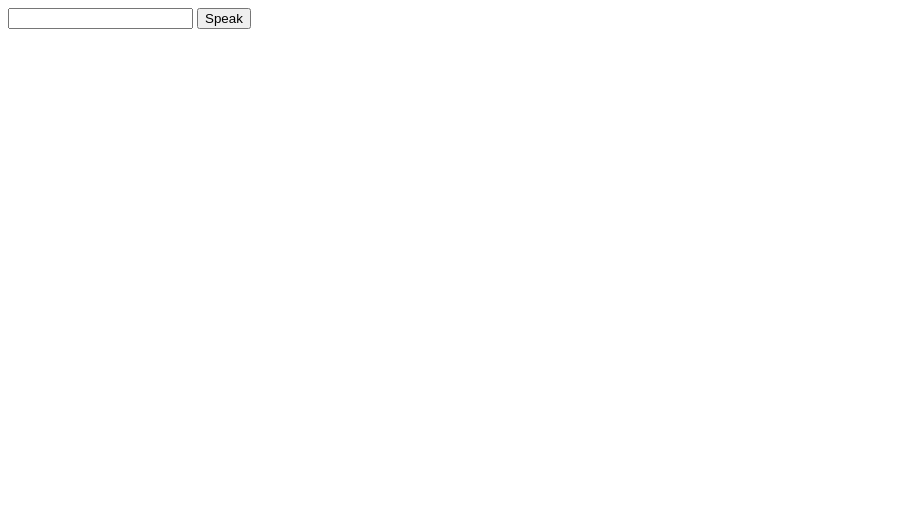
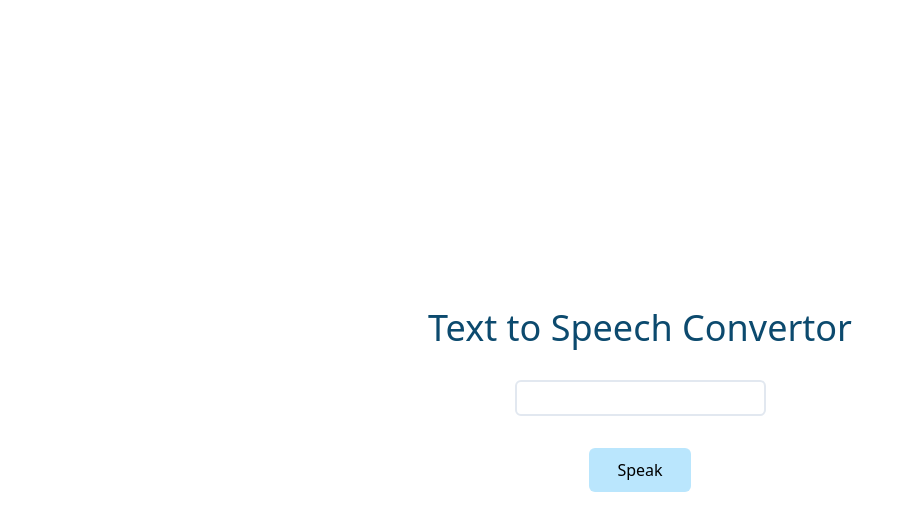
Before and after one commit to snehasharma1111/text-to-speech, a plain HTML site: page index.html in a window 1280 px wide. Shown: the whole page, without its empty margins (0-907 px from the left). Drawn offline with nearby package versions, Linux system fonts and the light colour scheme.

Commit message:
added initial tailwind

```diff
--- a/index.html
+++ b/index.html
@@ -3,14 +3,34 @@
 	<head>
 		<meta charset="UTF-8" />
 		<meta name="viewport" content="width=device-width, initial-scale=1.0" />
-    <link rel="stylesheet" href="style.css">
+		<script src="https://cdn.tailwindcss.com"></script>
+		<link rel="stylesheet" href="style.css" />
 		<title>Text to Speech</title>
 	</head>
-	<body>
-		<form>
-			<input type="text" name="text" id="text" />
-			<button type="submit">Speak</button>
+	<body
+		class="flex justify-center items-center flex-col gap-8 my-auto h-screen"
+	>
+		<h1
+			class="mx-auto text-sky-900 text-4xl font-medium mx-auto text-center"
+		>
+			Text to Speech Convertor
+		</h1>
+		<form
+			class="w-20 mx-auto flex justify-center items-center flex-col gap-8"
+		>
+			<input
+				type="text"
+				name="text"
+				id="text"
+				class="border-2 border-slate-200 py-1 px-2 active:border-slate-400 focus:border-slate-400 rounded-md outline-none resize"
+			/>
+			<button
+				type="submit"
+				class="bg-sky-200 px-7 py-2.5 hover:bg-sky-300 rounded-md text-md"
+			>
+				Speak
+			</button>
 		</form>
-    <script src="./app.js"></script>
+		<script src="./app.js"></script>
 	</body>
 </html>
--- a/style.css
+++ b/style.css
@@ -0,0 +1,6 @@
+* {
+  margin: 0;
+  padding: 0;
+  box-sizing: border-box;
+  transition: all 0.3s ease-in-out;
+}
```
